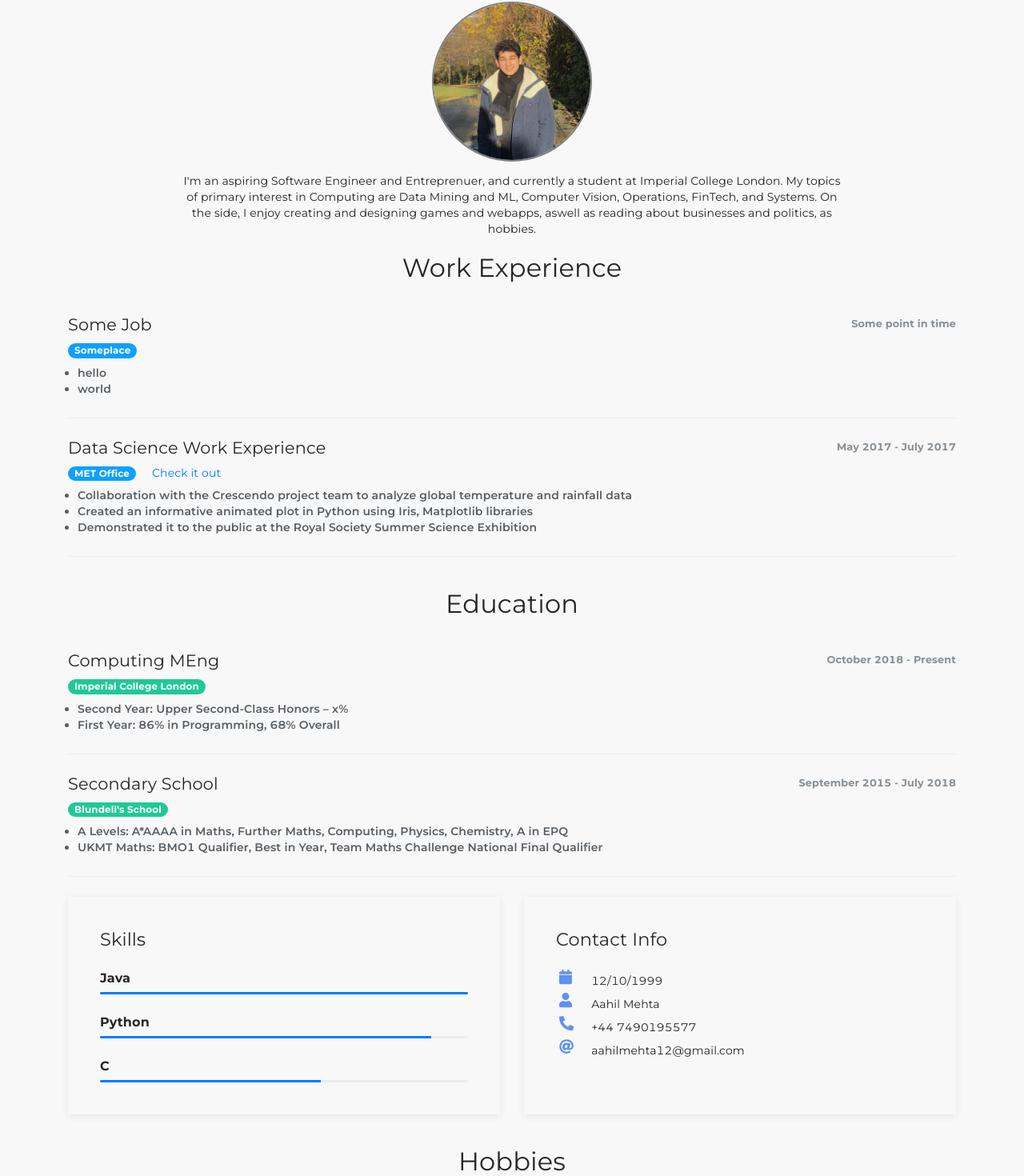
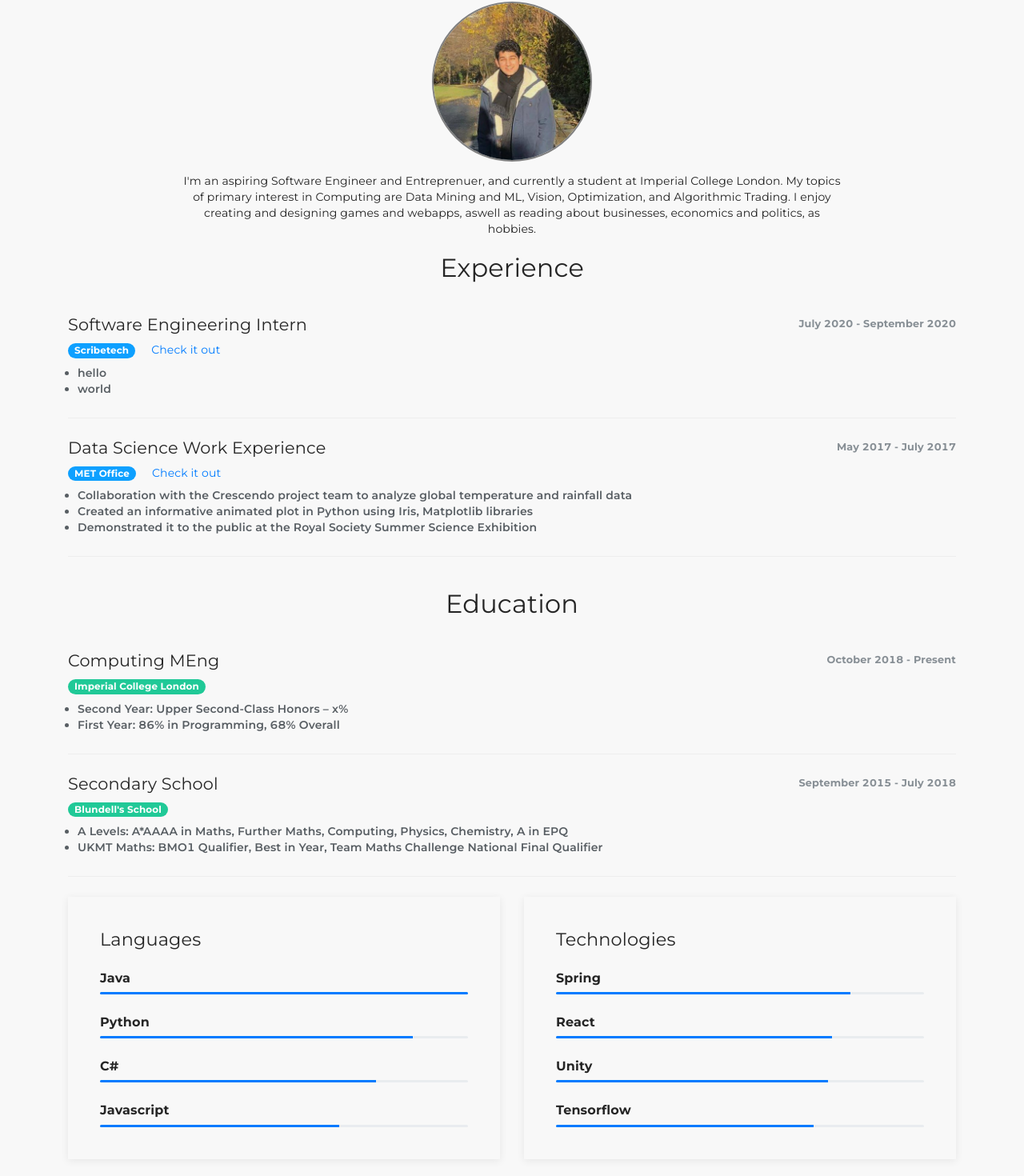
Before and after one commit to Hilly12/portfolio, a React (Create React App) app: page /resume in a window 1280 px wide. Shown: the part 112-1582 px from the top of the page at 80% size. Built offline with nearby package versions, Linux system fonts and the light colour scheme; a web font is replaced by a local one.

Commit message:
update page data, modify header tab titles

```diff
--- a/public/index.html
+++ b/public/index.html
@@ -24,7 +24,6 @@
       work correctly both with client-side routing and a non-root public URL.
       Learn how to configure a non-root public URL by running `npm run build`.
     -->
-    <title>AM</title>
   </head>
   <body>
     <noscript>You need to enable JavaScript to run this app.</noscript>
--- a/src/App.css
+++ b/src/App.css
@@ -55,6 +55,11 @@ hidden-mobile {
   }
 }
 
+.game-card {
+  background-color: transparent !important;
+  border: solid 1px lightgrey !important;
+}
+
 /* button::-moz-focus-inner,
 [type="button"]::-moz-focus-inner,
 [type="reset"]::-moz-focus-inner,
--- a/src/components/Header.js
+++ b/src/components/Header.js
@@ -6,8 +6,8 @@ import { FontAwesomeIcon } from "@fortawesome/react-fontawesome";
 import {
   faAddressCard,
   faCode,
-  // faDragon,
-  faGamepad,
+  faDragon,
+  // faGamepad,
 } from "@fortawesome/free-solid-svg-icons";
 
 class Header extends Component {
@@ -83,9 +83,9 @@ class Header extends Component {
                 >
                   <FontAwesomeIcon
                     style={{ marginRight: "5px" }}
-                    icon={faGamepad}
+                    icon={faDragon}
                   />
-                  <span className="noselect">Arcade</span>
+                  <span className="noselect">Lit Stuff</span>
                 </NavLink>
               </NavItem>
             </Nav>
--- a/src/pages/ArcadePage.js
+++ b/src/pages/ArcadePage.js
@@ -4,6 +4,7 @@ import { Button, Card } from "antd";
 import { Grid } from "@material-ui/core";
 import Footer from "../components/Footer";
 import snek from "../assets/images/snek.png";
+import rog from "../assets/images/rog.jpg";
 
 const { Meta } = Card;
 
@@ -17,8 +18,8 @@ const cards = [
   {
     title: "Roguelike",
     description: "A roguelike dungeon crawler",
-    img: snek,
-    linkto: "arcade/snake",
+    img: rog,
+    linkto: "arcade/roguelike",
   },
 ];
 
@@ -28,18 +29,13 @@ export default class ArcadePage extends Component {
       <Fragment>
         <div
           className="container"
-          style={{ marginTop: "50px", minHeight: "80vh" }}
+          style={{ marginTop: "50px", minHeight: "100vh" }}
         >
-          <Grid container align="center" spacing={4}>
+          <Grid container align="center" spacing={3}>
             {cards.map((card) => (
               <Grid item key={card} xs={12} sm={6} md={4}>
                 <Card
-                  style={{
-                    height: "auto",
-                    width: "300px",
-                    backgroundColor: "transparent",
-                    border: "solid 1px lightgrey",
-                  }}
+                  className="game-card"
                   actions={[
                     <Link to={card.linkto}>
                       <Button>PLAY</Button>
@@ -50,6 +46,8 @@ export default class ArcadePage extends Component {
                   cover={
                     <img
                       style={{
+                        minHeight: "100px",
+                        minWidth: "200px",
                         borderLeft: "1px solid lightgrey",
                         borderRight: "1px solid lightgrey",
                         borderBottom: "1px solid lightgrey",
--- a/src/pages/LandingPage.js
+++ b/src/pages/LandingPage.js
@@ -1,11 +1,13 @@
-import React, { Component } from "react";
+import React, { Component, Fragment } from "react";
 import { Container } from "@material-ui/core";
+import Footer from "../components/Footer";
 // import { Jumbotron, Button } from "reactstrap";
 
 class LandingPage extends Component {
   render() {
     return (
-      <Container maxWidth="lg">
+      <Fragment>
+        <Container maxWidth="lg" style={{ minHeight: "100vh" }}>
           {/* <Jumbotron>
             <h1 className="display-3">Hello, world!</h1>
             <p className="lead">
@@ -14,14 +16,16 @@ class LandingPage extends Component {
             </p>
             <hr className="my-2" />
             <p>
-        It uses utility classes for typography and spacing to space content
-        out within the larger container.
+              It uses utility classes for typography and spacing to space
+              content out within the larger container.
             </p>
             <p className="lead">
               <Button color="primary">Learn More</Button>
             </p>
           </Jumbotron> */}
         </Container>
+        <Footer />
+      </Fragment>
     );
   }
 }
--- a/src/pages/ProjectsPage.js
+++ b/src/pages/ProjectsPage.js
@@ -7,7 +7,7 @@ class ProjectsPage extends Component {
   render() {
     return (
       <Fragment>
-        <Container maxWidth="lg">
+        <Container maxWidth="lg" style={{ minHeight: "100vh" }}>
           <div style={{ marginTop: "40px" }} />
           <div className="container">
             <BaseRouter />
--- a/src/pages/ResumePage.js
+++ b/src/pages/ResumePage.js
@@ -1,19 +1,13 @@
 import React, { Component, Fragment } from "react";
 import Footer from "../components/Footer";
 import "../assets/Resume.css";
-import { FontAwesomeIcon } from "@fortawesome/react-fontawesome";
-import {
-  faCalendar,
-  faUser,
-  faPhoneAlt,
-  faAt,
-} from "@fortawesome/free-solid-svg-icons";
 
 const workexp = [
   {
-    title: "Some Job",
-    institution: "Someplace",
-    period: "Some point in time",
+    title: "Software Engineering Intern",
+    institution: "Scribetech",
+    period: "July 2020 - September 2020",
+    link: "https://www.youtube.com/watch?v=dQw4w9WgXcQ",
     description: ["hello", "world"],
   },
   {
@@ -51,6 +45,44 @@ const education = [
   },
 ];
 
+const languages = [
+  {
+    name: "Java",
+    proficiency: 100,
+  },
+  {
+    name: "Python",
+    proficiency: 85,
+  },
+  {
+    name: "C#",
+    proficiency: 75,
+  },
+  {
+    name: "Javascript",
+    proficiency: 65,
+  },
+];
+
+const frameworks = [
+  {
+    name: "Spring",
+    proficiency: 80,
+  },
+  {
+    name: "React",
+    proficiency: 75,
+  },
+  {
+    name: "Unity",
+    proficiency: 74,
+  },
+  {
+    name: "Tensorflow",
+    proficiency: 70,
+  },
+];
+
 class ResumePage extends Component {
   render() {
     return (
@@ -78,14 +110,14 @@ class ResumePage extends Component {
             >
               I'm an aspiring Software Engineer and Entreprenuer, and currently
               a student at Imperial College London. My topics of primary
-              interest in Computing are Data Mining and ML, Computer Vision,
-              Operations, FinTech, and Systems. On the side, I enjoy creating
-              and designing games and webapps, aswell as reading about
-              businesses and politics, as hobbies.
+              interest in Computing are Data Mining and ML, Vision,
+              Optimization, and Algorithmic Trading. I enjoy creating and
+              designing games and webapps, aswell as reading about businesses,
+              economics and politics, as hobbies.
             </p>
             <div className="work-experience group">
               <div className="heading">
-                <h2 className="text-center">Work Experience</h2>
+                <h2 className="text-center">Experience</h2>
               </div>
               {workexp.map((work) => {
                 return (
@@ -146,80 +178,48 @@ class ResumePage extends Component {
               <div className="row">
                 <div className="col-md-6">
                   <div className="skills portfolio-info-card">
-                    <h2>Skills</h2>
-                    <h3>Java</h3>
+                    <h2>Languages</h2>
+                    {languages.map((lang) => {
+                      return (
+                        <Fragment>
+                          <h3>{lang.name}</h3>
                           <div className="progress">
                             <div
                               className="progress-bar"
-                        aria-valuenow={100}
+                              aria-valuenow={lang.proficiency}
                               aria-valuemin={0}
                               aria-valuemax={100}
-                        style={{ width: "100%" }}
+                              style={{ width: `${lang.proficiency}%` }}
                             >
                               <span className="sr-only">100%</span>
                             </div>
                           </div>
-                    <h3>Python</h3>
+                        </Fragment>
+                      );
+                    })}
+                  </div>
+                </div>
+                <div className="col-md-6">
+                  <div className="skills portfolio-info-card">
+                    <h2>Technologies</h2>
+                    {frameworks.map((lang) => {
+                      return (
+                        <Fragment>
+                          <h3>{lang.name}</h3>
                           <div className="progress">
                             <div
                               className="progress-bar"
-                        aria-valuenow={90}
+                              aria-valuenow={lang.proficiency}
                               aria-valuemin={0}
                               aria-valuemax={100}
-                        style={{ width: "90%" }}
+                              style={{ width: `${lang.proficiency}%` }}
                             >
-                        <span className="sr-only">90%</span>
+                              <span className="sr-only">100%</span>
                             </div>
                           </div>
-                    <h3>C</h3>
-                    <div className="progress">
-                      <div
-                        className="progress-bar"
-                        aria-valuenow={80}
-                        aria-valuemin={0}
-                        aria-valuemax={100}
-                        style={{ width: "60%" }}
-                      >
-                        <span className="sr-only">60%</span>
-                      </div>
-                    </div>
-                  </div>
-                </div>
-                <div className="col-md-6">
-                  <div className="contact-info portfolio-info-card">
-                    <h2>Contact Info</h2>
-                    <div className="row p-1">
-                      <div className="col-1">
-                        <FontAwesomeIcon className="icon" icon={faCalendar} />
-                      </div>
-                      <div className="col-9">
-                        <span>12/10/1999</span>
-                      </div>
-                    </div>
-                    <div className="row p-1">
-                      <div className="col-1">
-                        <FontAwesomeIcon className="icon" icon={faUser} />
-                      </div>
-                      <div className="col-9">
-                        <span>Aahil Mehta</span>
-                      </div>
-                    </div>
-                    <div className="row p-1">
-                      <div className="col-1">
-                        <FontAwesomeIcon className="icon" icon={faPhoneAlt} />
-                      </div>
-                      <div className="col-9">
-                        <span>+44 7490195577</span>
-                      </div>
-                    </div>
-                    <div className="row p-1">
-                      <div className="col-1">
-                        <FontAwesomeIcon className="icon" icon={faAt} />
-                      </div>
-                      <div className="col-9">
-                        <span>aahilmehta12@gmail.com</span>
-                      </div>
-                    </div>
+                        </Fragment>
+                      );
+                    })}
                   </div>
                 </div>
               </div>
```
Also changed, not shown: src/assets/images/rog.jpg (added), src/assets/images/snek.png. Lines whose indentation alone changed are shown as unchanged.
